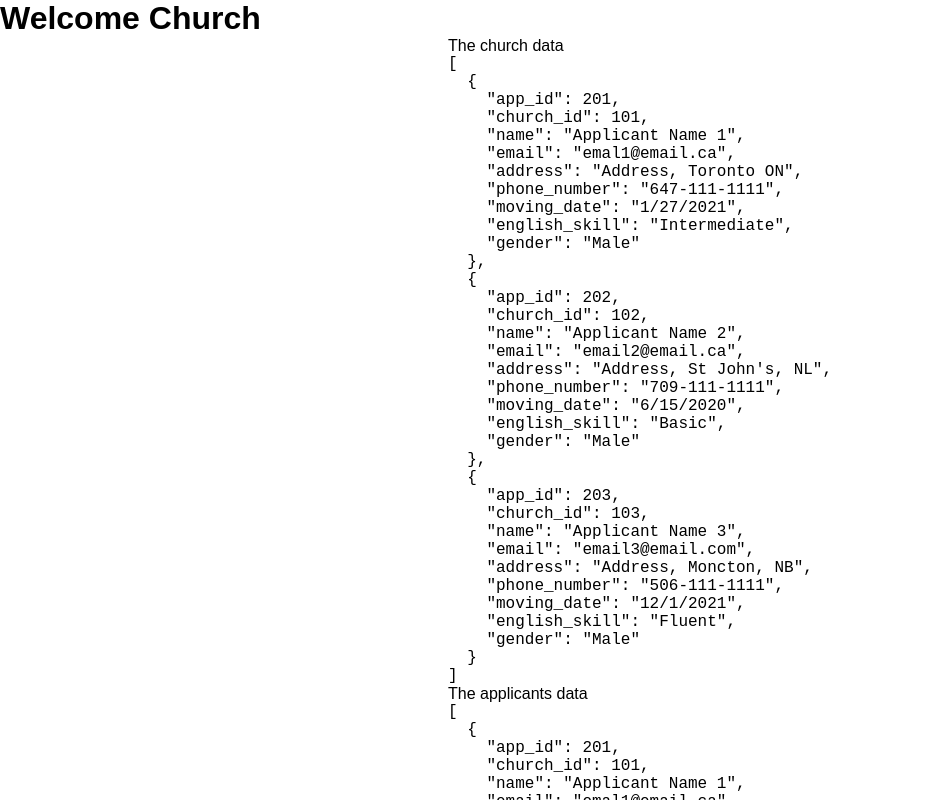
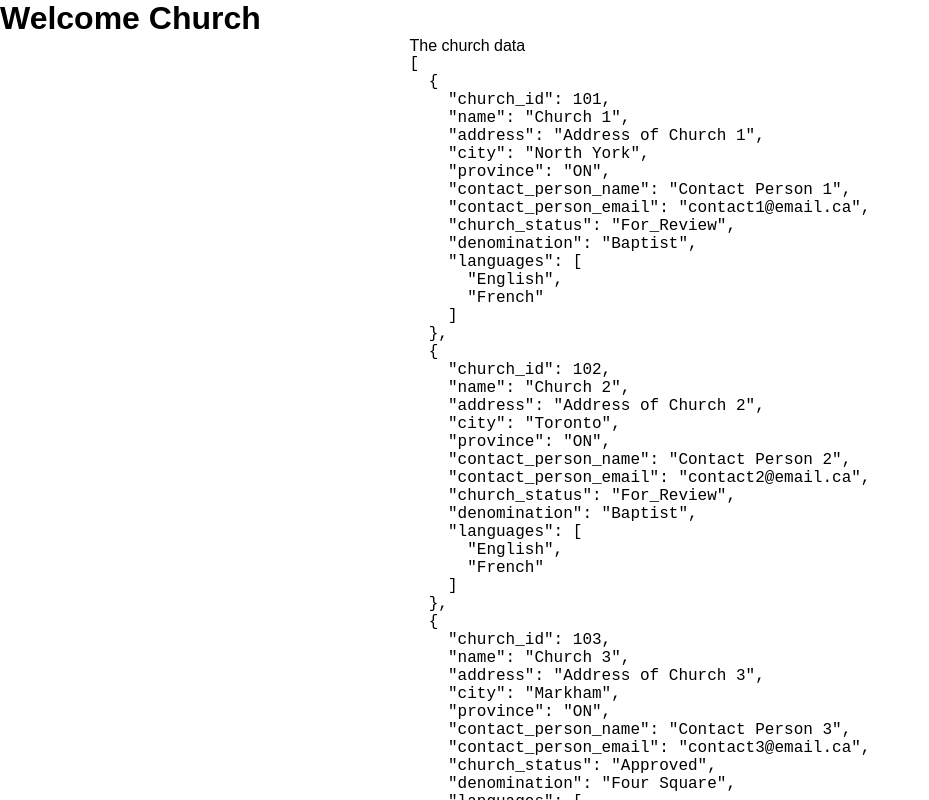
Before and after one commit to hack-van/welcome-church, a React (Create React App) app: page /debug in a window 1280 px wide. Shown: the top 800 px of the page, without its empty margins (0-929 px from the left). Built offline with nearby package versions, Linux system fonts and the light colour scheme.

Commit message:
[WIP] Begin creating Approve Church components

```diff
--- a/src/App.jsx
+++ b/src/App.jsx
@@ -11,6 +11,7 @@ import HomePage from './pages/HomePage';
 import Login from './pages/Login';
 import Layout from './components/Layout';
 import DebugPage from './pages/DebugPage';
+import NotifyChurches from './pages/NotifyChurches';
 
 const App = () => {
   const isUserLogin = false;
@@ -20,6 +21,7 @@ const App = () => {
         <Route element={<Layout />}>
           <Route path="/" element={isUserLogin ? <HomePage /> : <Login />} />
           <Route path="/debug" element={<DebugPage />} />
+          <Route path="/notify" element={<NotifyChurches />} />
         </Route>
       </Routes>
     </BrowserRouter>
--- a/src/helper/databaseFake/FakeDatabase.jsx
+++ b/src/helper/databaseFake/FakeDatabase.jsx
@@ -1,41 +1,68 @@
 /**
  * A fake for the database, to be replaced by the AWS connection.
  */
+
 const dbFake = {
   getAllChurchesAsync: () => {
     const church = [
       {
-        'app_id': 201,
         'church_id': 101,
-        'name': 'Applicant Name 1',
-        'email': 'emal1@email.ca',
-        'address': 'Address, Toronto ON',
-        'phone_number': '647-111-1111',
-        'moving_date': '1/27/2021',
-        'english_skill': 'Intermediate',
-        'gender': 'Male'
+        'name': 'Church 1',
+        'address': 'Address of Church 1',
+        'city': 'North York',
+        'province': 'ON',
+        'contact_person_name': 'Contact Person 1',
+        'contact_person_email': 'contact1@email.ca',
+        'church_status': 'For_Review',
+        'denomination': 'Baptist',
+        'languages': ['English', 'French'],
       },
       {
-        'app_id': 202,
         'church_id': 102,
-        'name': 'Applicant Name 2',
-        'email': 'email2@email.ca',
-        'address': 'Address, St John\'s, NL',
-        'phone_number': '709-111-1111',
-        'moving_date': '6/15/2020',
-        'english_skill': 'Basic',
-        'gender': 'Male'
+        'name': 'Church 2',
+        'address': 'Address of Church 2',
+        'city': 'Toronto',
+        'province': 'ON',
+        'contact_person_name': 'Contact Person 2',
+        'contact_person_email': 'contact2@email.ca',
+        'church_status': 'For_Review',
+        'denomination': 'Baptist',
+        'languages': ['English', 'French'],
       },
       {
-        'app_id': 203,
         'church_id': 103,
-        'name': 'Applicant Name 3',
-        'email': 'email3@email.com',
-        'address': 'Address, Moncton, NB',
-        'phone_number': '506-111-1111',
-        'moving_date': '12/1/2021',
-        'english_skill': 'Fluent',
-        'gender': 'Male'
+        'name': 'Church 3',
+        'address': 'Address of Church 3',
+        'city': 'Markham',
+        'province': 'ON',
+        'contact_person_name': 'Contact Person 3',
+        'contact_person_email': 'contact3@email.ca',
+        'church_status': 'Approved',
+        'denomination': 'Four Square',
+        'languages': ['English', 'Chinese'],
+      },
+      {
+        'church_id': 104,
+        'name': 'Church 4',
+        'address': 'Address of Church 4',
+        'city': 'Calgary',
+        'province': 'ON',
+        'contact_person_name': 'Contact Person 4',
+        'contact_person_email': 'contact4@email.ca',
+        'church_status': 'Approved',
+        'denomination': 'Pentecostal',
+        'languages': ['Mandarin', 'French'],
+      },
+      {
+        'church_id': 105,
+        'name': 'Church 5',
+        'address': 'Address of Church 5',
+        'city': 'Barrie',
+        'province': 'ON',
+        'contact_person_name': 'Contact Person 5',
+        'contact_person_email': 'contact5@email.ca',
+        'church_status': 'Approved',
+        'languages': ['Mandarin', 'French'],
       }
     ];
 
--- /dev/null
+++ b/src/pages/NotifyChurches.jsx
@@ -0,0 +1,45 @@
+/* eslint-disable max-len */
+import * as React from 'react';
+import ApproveChurchTable from '../components/shared/ApproveChurchTable';
+import databaseHelper from '../helper/databaseHelper';
+// import { useParams } from 'react-router-dom'
+// import Button from '../components/shared/Button';
+
+// import './Login.scss';
+
+const NotifyChurches = () => {
+  const db = databaseHelper;
+
+  const [familyName, setFamilyName] = React.useState('');
+  const [churchesData, setChurchesData] = React.useState([]);
+
+  // TODO: Replace with actual calls
+  setTimeout(() => {
+    setFamilyName('Family Name');
+  }, 800);
+
+  // TODO: Replace with actual calls
+  db.getAllChurchesAsync()
+    .then((data) => setChurchesData(data));
+
+  return (
+    <div className="box box-shadow family-profile flex-center">
+      <div className="inner-container">
+        <h1>{familyName} Family Profile</h1>
+        <div className="family-profile__bio display-flex">
+          <p>
+            <img src="https://via.placeholder.com/595x364" alt="A placeholder"/>
+          </p>
+          <p>
+            Lorem ipsum dolor sit amet, consectetur adipiscing elit. Nunc pulvinar hendrerit nulla vel accumsan. Cras feugiat eleifend sem, vel lobortis leo pretium quis. Donec eget turpis vel felis fringilla molestie sagittis vitae ipsum. Donec accumsan cursus orci ut ullamcorper. Nunc dui risus, consectetur in iaculis sed, posuere sed risus. Vivamus ac nisl egestas massa faucibus aliquet in nec lectus.
+          </p>
+        </div>
+        <div className="approved-church-table">
+          <ApproveChurchTable churchesData={churchesData}/>
+        </div>
+      </div>
+    </div>
+  );
+};
+
+export default NotifyChurches;
```
